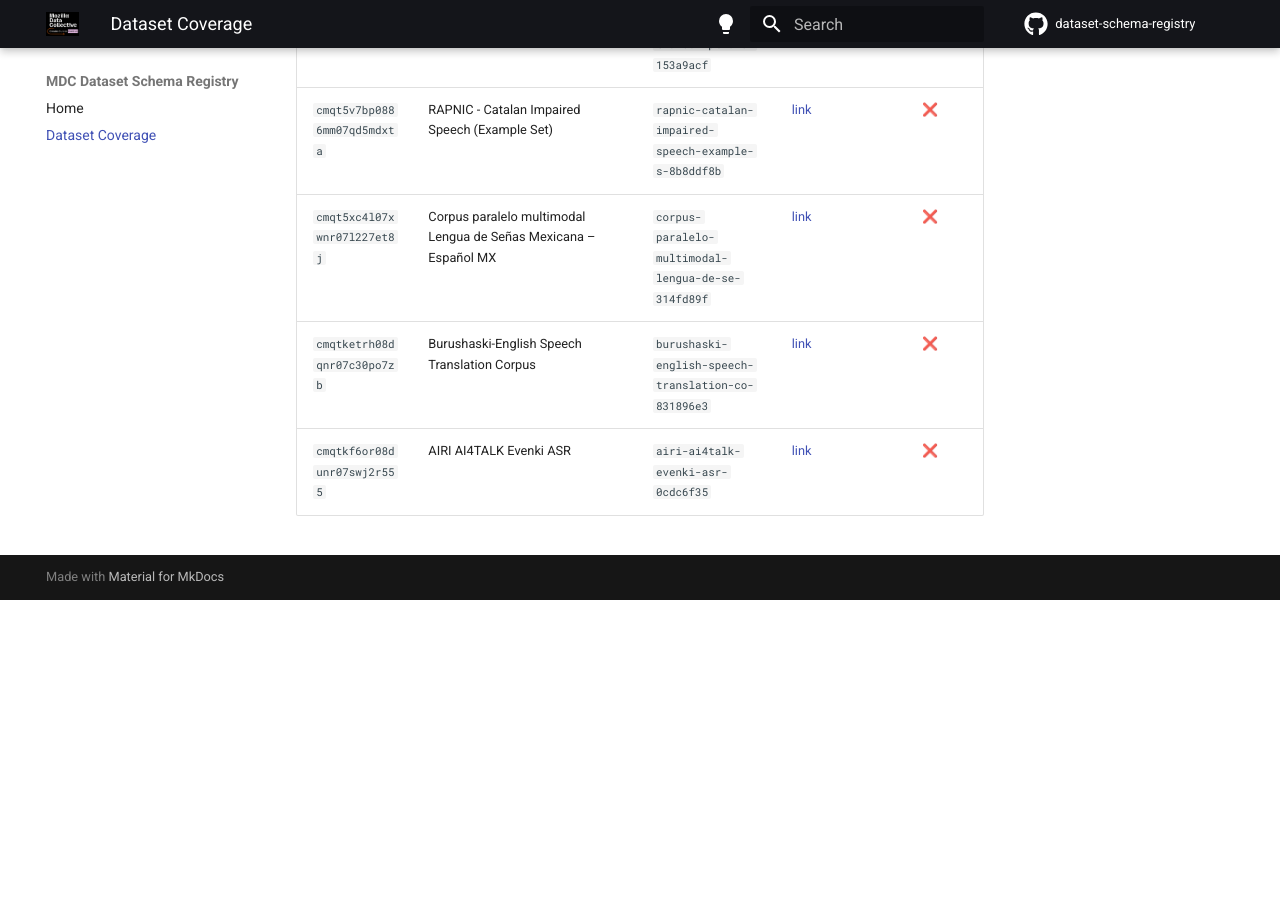
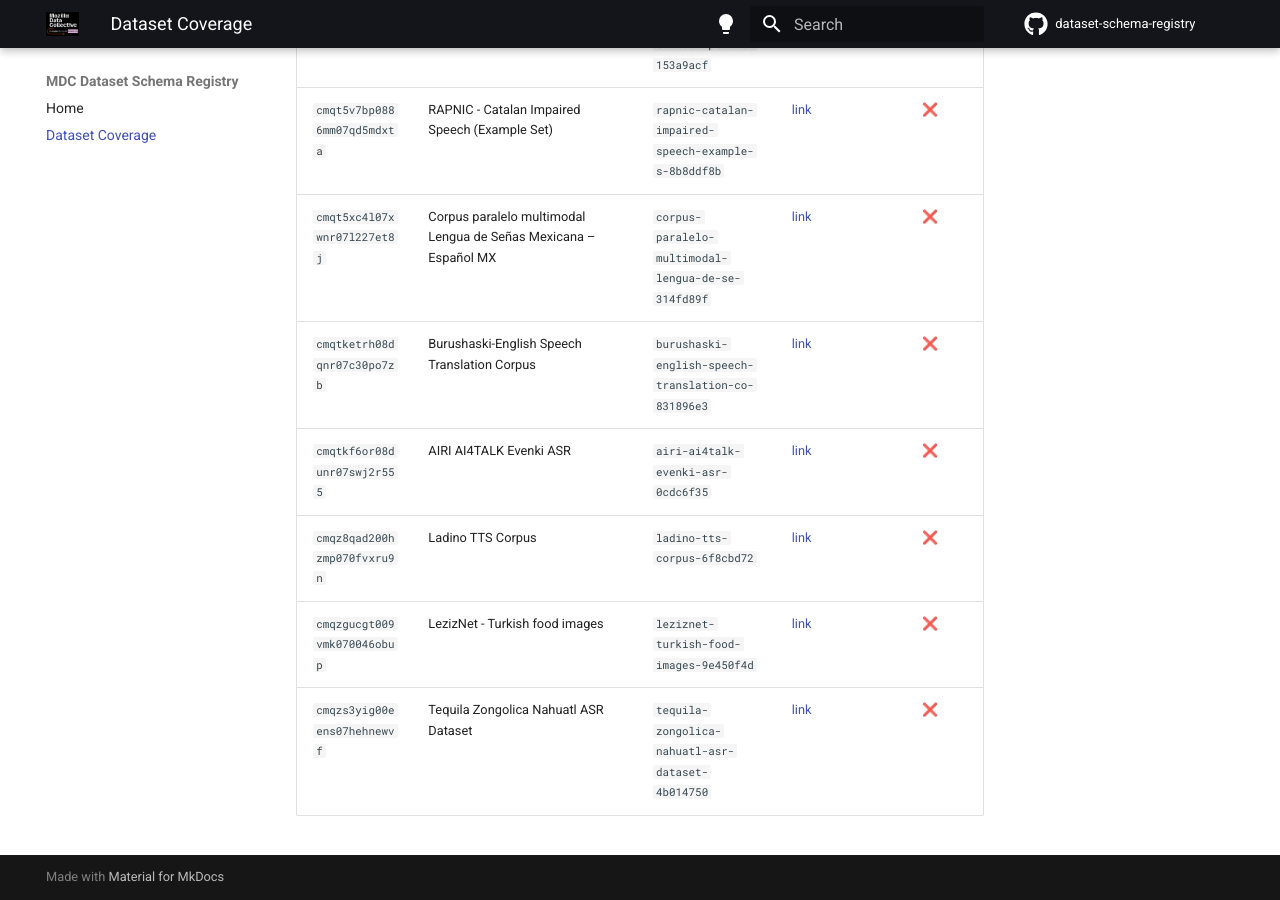
Before and after one commit to Mozilla-Data-Collective/dataset-schema-registry, an MkDocs documentation site: the page built from docs/dataset-coverage.md, in a window 1280 px wide and 900 px high, scrolled down 89619 px. Built offline with MkDocs 1.6.1 and Material for MkDocs 9.7.7, drawn with Linux system fonts in a browser that asks for light colours; comment, search, counter and statistics services are not loaded; before the commit the page ends 90219 px from its top, so only the background shows below that; part of the change alters nothing that is shown; some of the changed text lies outside the part shown.

Commit message:
chore: update dataset coverage [skip ci]

```diff
--- a/docs/dataset-coverage.md
+++ b/docs/dataset-coverage.md
@@ -8,10 +8,10 @@ schema in this registry and which ones are still missing.
     `registry/<dataset_id>/schema.yaml` file.  See the
     [Home](index.md) for details.
 
-**Last updated:** 2026-06-29
-**Total datasets in sitemap:** 877
+**Last updated:** 2026-06-30
+**Total datasets in sitemap:** 880
 **Schemas registered:** 409 ✅
-**Schemas missing:** 468 ❌
+**Schemas missing:** 471 ❌
 
 | ID | Name | Slug | Dataset page | Schema registered |
 |----|------|------|-------------|:-----------------:|
@@ -159,7 +159,7 @@ schema in this registry and which ones are still missing.
 | `cmll54ryz00ljl60764ivc60m` | Manggarai Language for NLP | `manggarai-language-for-nlp-b1afdc85` | [link](https://mozilladatacollective.com/datasets/cmll54ryz00ljl60764ivc60m) | ❌ |
 | `cmlqmsm0d00pinx072m0mm3aw` | Finweb-Edu-Chinese-v2.2 | `finweb-edu-chinese-v2-2-17f2368a` | [link](https://mozilladatacollective.com/datasets/cmlqmsm0d00pinx072m0mm3aw) | ❌ |
 | `cmlqoukmi000hnr07cprdmxsc` | Kyrgyz Folklore Text Corpus | `kyrgyz-folklore-text-corpus-de2f27ff` | [link](https://mozilladatacollective.com/datasets/cmlqoukmi000hnr07cprdmxsc) | ❌ |
-| `cmls27zfd0043ma07mxvsz8zg` | Zacatlán Tepetzintla Nahuatl ASR Dataset | `zacatl-n-tepetzintla-nahuatl-asr-dataset-f5e3fc35` | [link](https://mozilladatacollective.com/datasets/cmls27zfd0043ma07mxvsz8zg) | ❌ |
+| `cmls27zfd0043ma07mxvsz8zg` | Zacatlán Tepetzintla Nahuatl ASR Dataset | `zacatl-n-tepetzintla-nahuatl-asr-dataset-2e46ee49` | [link](https://mozilladatacollective.com/datasets/cmls27zfd0043ma07mxvsz8zg) | ❌ |
 | `cmlth9lrp000ams07yjdscjgu` | ATLAS Cross-Lingual Transfer Matrix | `atlas-cross-lingual-transfer-matrix-b3661347` | [link](https://mozilladatacollective.com/datasets/cmlth9lrp000ams07yjdscjgu) | ❌ |
 | `cmltnzkug0012mh07k1obic7v` | Bojonegoro Javanese TTS  | `bojonegoro-javanese-tts-c4d23090` | [link](https://mozilladatacollective.com/datasets/cmltnzkug0012mh07k1obic7v) | ❌ |
 | `cmm0n37lm000dnq07vpctdtc9` | GeoLogicQA: An LLM Benchmark for Logical Reasoning in Georgian | `geologicqa-an-llm-benchmark-for-logical-612b08b2` | [link](https://mozilladatacollective.com/datasets/cmm0n37lm000dnq07vpctdtc9) | ❌ |
@@ -892,3 +892,6 @@ schema in this registry and which ones are still missing.
 | `cmqt5xc4l07xwnr07l227et8j` | Corpus paralelo multimodal Lengua de Señas Mexicana – Español MX | `corpus-paralelo-multimodal-lengua-de-se-314fd89f` | [link](https://mozilladatacollective.com/datasets/cmqt5xc4l07xwnr07l227et8j) | ❌ |
 | `cmqtketrh08dqnr07c30po7zb` | Burushaski-English Speech Translation Corpus | `burushaski-english-speech-translation-co-831896e3` | [link](https://mozilladatacollective.com/datasets/cmqtketrh08dqnr07c30po7zb) | ❌ |
 | `cmqtkf6or08dunr07swj2r555` | AIRI AI4TALK Evenki ASR | `airi-ai4talk-evenki-asr-0cdc6f35` | [link](https://mozilladatacollective.com/datasets/cmqtkf6or08dunr07swj2r555) | ❌ |
+| `cmqz8qad200hzmp070fvxru9n` | Ladino TTS Corpus | `ladino-tts-corpus-6f8cbd72` | [link](https://mozilladatacollective.com/datasets/cmqz8qad200hzmp070fvxru9n) | ❌ |
+| `cmqzgucgt009vmk070046obup` | LezizNet - Turkish food images | `leziznet-turkish-food-images-9e450f4d` | [link](https://mozilladatacollective.com/datasets/cmqzgucgt009vmk070046obup) | ❌ |
+| `cmqzs3yig00eens07hehnewvf` | Tequila Zongolica Nahuatl ASR Dataset | `tequila-zongolica-nahuatl-asr-dataset-4b014750` | [link](https://mozilladatacollective.com/datasets/cmqzs3yig00eens07hehnewvf) | ❌ |
```
